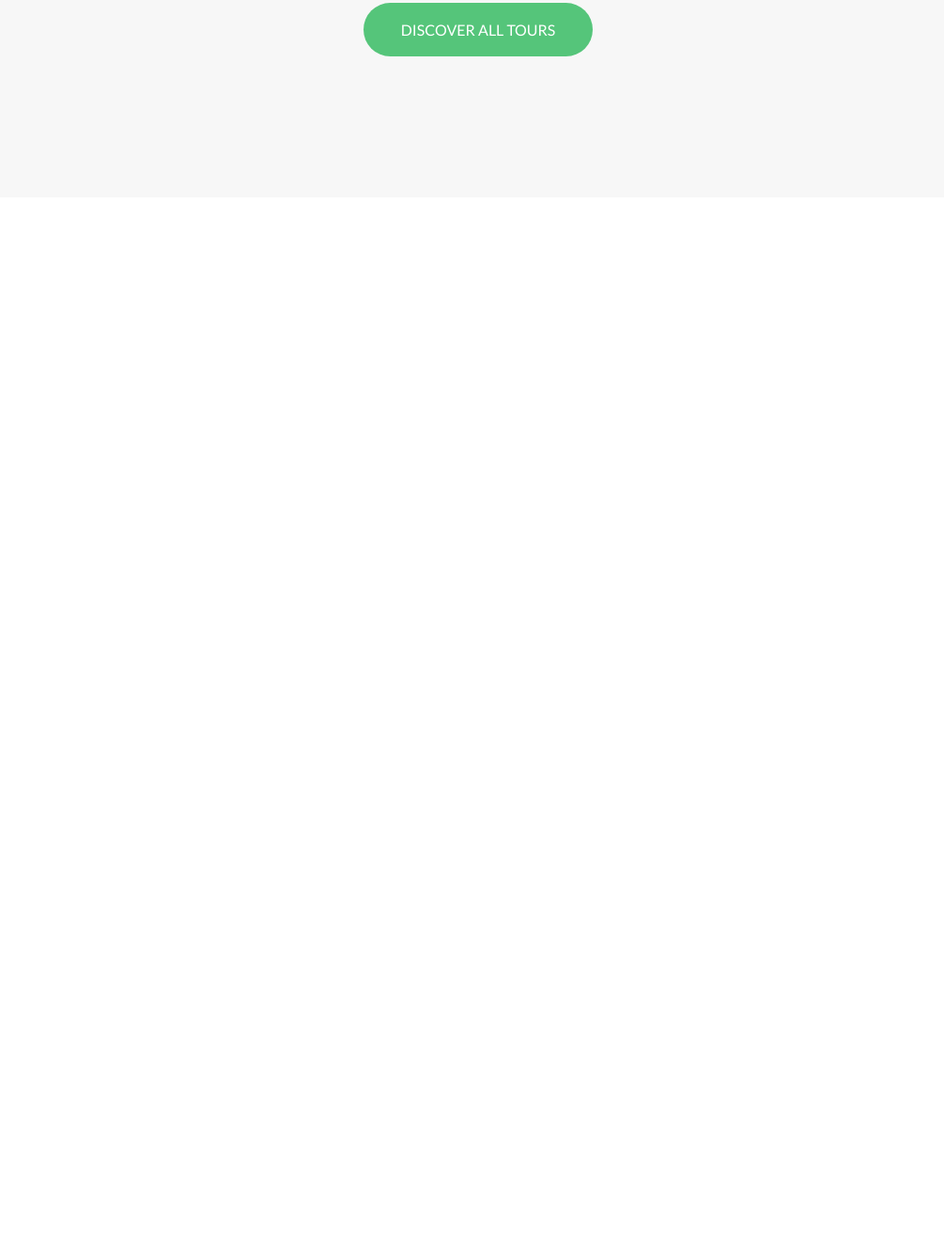
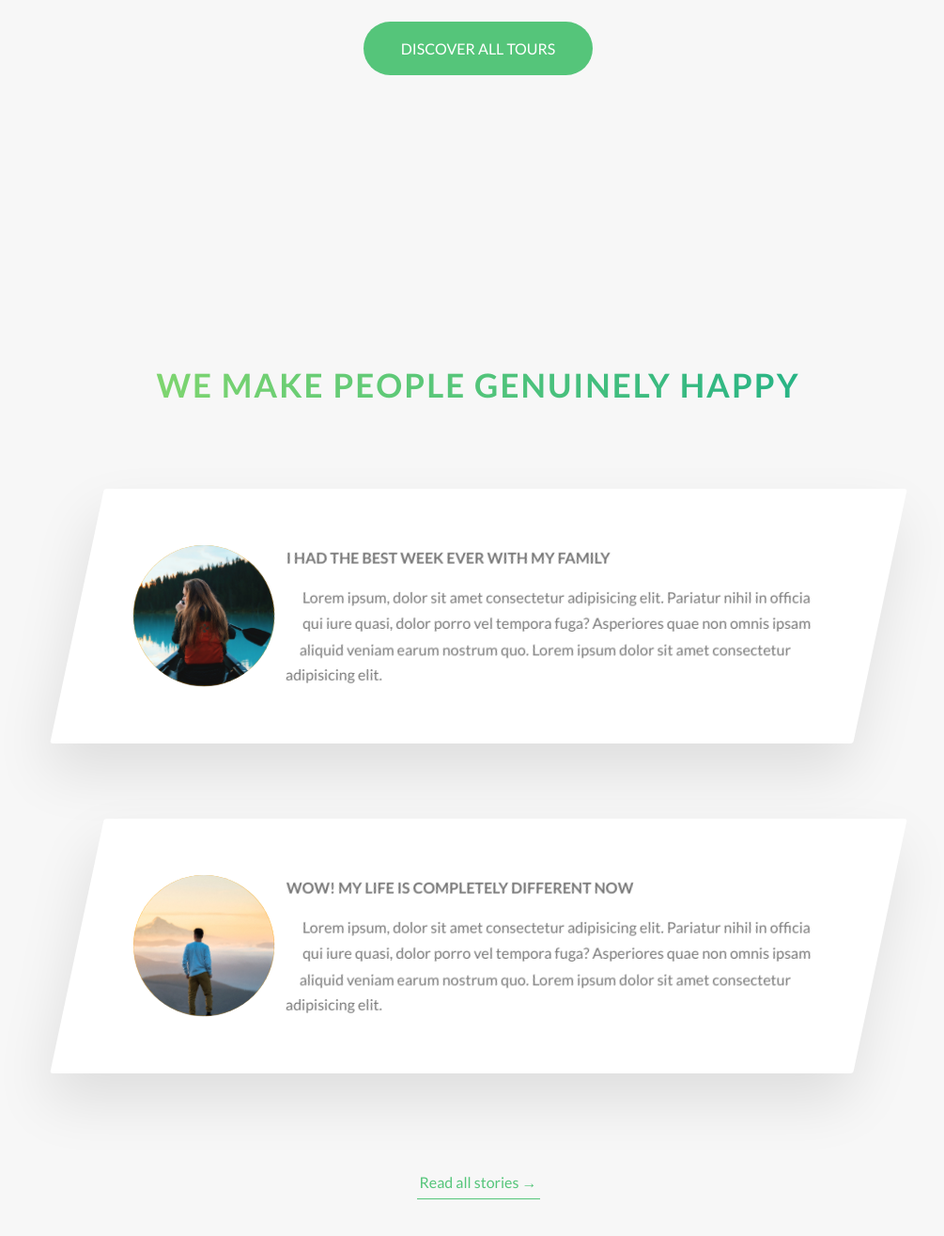
Before and after one commit to mtlv99/curso-css, a website: page Natours/section-05/index.html in a window 1280 px wide. Shown: the part 3099-4414 px from the top of the page at 94% size, without its empty margins (131-1136 px from the left). Before the commit the page ends 3339 px from the top, so only its background shows below. Drawn offline with Linux system fonts and the light colour scheme.

Commit message:
Section 5: lesson 44 - tours section base (no video)

```diff
--- a/Natours/section-05/index.html
+++ b/Natours/section-05/index.html
@@ -218,10 +218,51 @@
                         </div>
                     </div>
                 </div>
-                <div class="u-center-text u-margin-top-big">
+                <div class="u-center-text u-margin-top-huge">
                     <a href="#" class="btn btn--green">Discover all tours</a>
                 </div>
 
+            </section>
+
+            <section class="section-stories">
+                <div class="u-center-text u-margin-bottom-big">
+                    <h2 class="heading-secondary">
+                        We make people genuinely happy
+                    </h2>
+                </div>
+
+                <div class="row">
+                    <div class="story">
+                        <figure class="story__shape">
+                            <img src="img/nat-8.jpg" class="story__img" alt="Perrson on a tour" srcset="">
+                            <figcaption class="story__caption">
+                                Mary Smith
+                            </figcaption>
+                        </figure>
+                        <div class="story__text">
+                            <h3 class="heading-tertiary u-margin-bottom-small">I had the best week ever with my family</h3>
+                            <p>Lorem ipsum, dolor sit amet consectetur adipisicing elit. Pariatur nihil in officia qui iure quasi, dolor porro vel tempora fuga? Asperiores quae non omnis ipsam aliquid veniam earum nostrum quo. Lorem ipsum dolor sit amet consectetur adipisicing elit.</p>
+                        </div>
+                    </div>
+                </div>
+                <div class="row">
+                    <div class="story">
+                        <figure class="story__shape">
+                            <img src="img/nat-9.jpg" class="story__img" alt="Perrson on a tour" srcset="">
+                            <figcaption class="story__caption">
+                                Jack Wilson
+                            </figcaption>
+                        </figure>
+                        <div class="story__text">
+                            <h3 class="heading-tertiary u-margin-bottom-small">Wow! My life is completely different now</h3>
+                            <p>Lorem ipsum, dolor sit amet consectetur adipisicing elit. Pariatur nihil in officia qui iure quasi, dolor porro vel tempora fuga? Asperiores quae non omnis ipsam aliquid veniam earum nostrum quo. Lorem ipsum dolor sit amet consectetur adipisicing elit.</p>
+                        </div>
+                    </div>
+                </div>
+
+                <div class="u-center-text u-margin-top-huge">
+                    <a href="#" class="btn-text">Read all stories &rarr;</a>
+                </div>
             </section>
         </main>
 
--- /dev/null
+++ b/Natours/section-05/sass/components/_story.scss
@@ -0,0 +1,78 @@
+.story {
+    width: 75%;
+    margin: 0 auto;
+    box-shadow: 0 3rem 6rem rgba($color-black, .1);
+    background-color: $color-white;
+    border-radius: 3px;
+    padding: 6rem;
+    padding-left: 9rem;
+    font-size: $default-font-size;
+    // Parece que hacer varios skews está haciendo que el texto se vuelva borroso??? Bug de Chrome parece.
+    transform: skewX(-12deg);
+
+    // hay un problema acá, story__shape ya tiene un transform.
+    // actualmente en css no es posible declarar 2 transform al mismo tiempo, asi que en este caso
+    // hay que ponerlos de forma separada (cada uno en su respectivo selector)
+    // & > * {
+    //     transform: skewX(12deg);
+    // }
+
+    &__shape {
+        width: 15rem;
+        height: 15rem;
+        background-color: orange;
+        // shape-outside necesita que el elemento este flotante, y que tenga un width y height definidos
+        float: left;
+        -webkit-shape-outside: circle(50% at 50% 50%);
+        shape-outside: circle(50% at 50% 50%);
+
+        -webkit-clip-path: circle(50% at 50% 50%);
+        clip-path: circle(50% at 50% 50%);
+
+        // La mejor manera de mover un elemento flotante, no usar paddings ni margins.
+        transform: translateX(-3rem) skewX(12deg);
+
+        // referencia para el story__caption
+        position: relative;
+    }
+
+    &__img {
+        // no usar width acá porque la imagen es mas larga de ancho que de altura
+        // la altura es la que deberia ocupar el 100%
+        height: 100%;
+        // para centrar mejor la imagen a donde se encuentra la persona
+        transform: translateX(-4rem) scale(1.4);
+        backface-visibility: hidden; // arregla bug de chrome
+        transition: all .5s;
+    }
+
+    &__text {
+        transform: skewX(12deg);
+    }
+
+    &__caption {
+        position: absolute;
+        top: 50%;
+        left: 50%;
+        transform: translate(-50%, -20%); // para la posicion inicial del texto
+        color: $color-white;
+        text-transform: uppercase;
+        font-size: 1.7rem;
+        text-align: center;
+        opacity: 0;
+        transition: all .5s;
+        backface-visibility: hidden; // arregla bug de chrome (again)
+    }
+
+    &:hover &__caption {
+        opacity: 1;
+        transform: translate(-50%, -50%); // para terminar de centrarlo
+    }
+
+    &:hover &__img {
+        opacity: 1;
+        transform: translateX(-4rem) scale(1);
+        // brightness: mas de 100% hace la imagen mas brillante, menos de 100% mas oscura
+        filter: blur(3px) brightness(80%);
+    }
+}
--- a/Natours/section-05/sass/main.scss
+++ b/Natours/section-05/sass/main.scss
@@ -18,6 +18,7 @@
 @import 'components/composition';
 @import 'components/feature-box';
 @import 'components/card';
+@import 'components/story';
 
 @import 'layout/header';
 @import 'layout/grid';
--- a/Natours/section-05/sass/pages/_home.scss
+++ b/Natours/section-05/sass/pages/_home.scss
@@ -30,3 +30,8 @@
     padding: 25rem 0 15rem 0;
     margin-top: -10rem;
 }
+
+.section-stories {
+    background-color: $color-grey-light-1;
+    padding: 15rem 0;
+}
```
Also changed, not shown: Natours/section-05/css/style.css, 1 other file.
